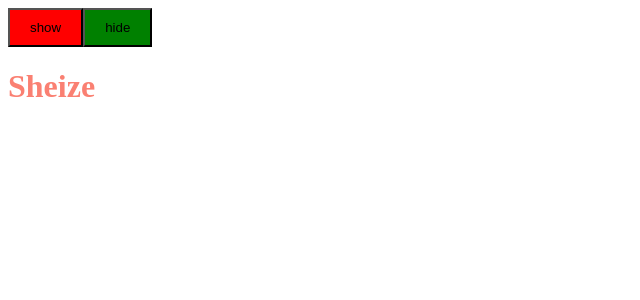
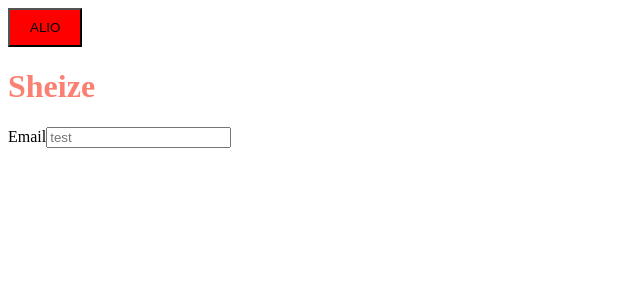
Before and after one commit to Noldor5150/front_end_season_2_vue.js, a Vue app: page / in a window 1280 px wide. Shown: the top 300 px of the page, without its empty margins (0-640 px from the left). Built offline with nearby package versions, Linux system fonts and the light colour scheme.

Commit message:
creating input component with all methods attributes

```diff
--- a/src/App.vue
+++ b/src/App.vue
@@ -1,12 +1,10 @@
 <template>
   <div class="app">
-    <BaseButton @click="handleClick">show</BaseButton>
-    <BaseButton :outlined="true" @click="handleClick">hide</BaseButton>
-    <p
-      v-if="isVisible"
-    >Lorem ipsum dolor sit amet consectetur adipisicing elit. Deleniti consectetur architecto rem quo! Distinctio, atque rerum, adipisci a error impedit cupiditate iusto dignissimos, voluptatibus amet nisi! Fuga, fugit nam. Reprehenderit.</p>
+    <BaseButton @click="handleClick">ALIO</BaseButton>
+
     <HOne v-if="!isVisible">Sheize</HOne>
     <HOne v-else :capital="true">Hilo</HOne>
+    <Input label-text="Email" type="email" placeholder="test" @input="onInput" />
   </div>
 </template>
 
@@ -15,7 +13,8 @@ export default {
   name: "App",
   components: {
     BaseButton,
-    HOne
+    HOne,
+    Input
   },
   data() {
     return { isVisible: false };
@@ -23,11 +22,15 @@ export default {
   methods: {
     handleClick(event) {
       this.isVisible = !this.isVisible;
+    },
+    onInput(event) {
+      console.log(event);
     }
   }
 };
 import BaseButton from "@/components/BaseButton";
 import HOne from "@/components/HOne";
+import Input from "@/components/Input";
 </script>
 
 
--- a/src/components/BaseButton.vue
+++ b/src/components/BaseButton.vue
@@ -1,5 +1,5 @@
 <template>
-  <button :class="['button', {'button--outlined': outlined}]" @click="handleClick">
+  <button :class="['button', {'button--outshined': outshined}]" @click="handleClick">
     <slot />
   </button>
 </template>
@@ -12,7 +12,7 @@ export default {
     }
   },
   props: {
-    outlined: {
+    outshined: {
       type: [Boolean, String],
       default: false
     }
@@ -23,8 +23,8 @@ export default {
 .button {
   padding: 10px 20px;
   background: red;
-  &--outlined {
-    background: green;
+  &--outshined {
+    background: aqua;
   }
 }
 </style>
--- a/src/components/HOne.vue
+++ b/src/components/HOne.vue
@@ -21,7 +21,7 @@ export default {
   color: salmon;
   &--capital {
     text-transform: uppercase;
-    color: red;
+    color: blueviolet;
   }
 }
 </style>
--- /dev/null
+++ b/src/components/Input.vue
@@ -0,0 +1,43 @@
+<template>
+  <div class="text-field">
+    <label v-if="labelText" class="text-field__label" :for="`text_field${_uid}`">{{labelText}}</label>
+    <input @input="handleInput" v-bind="$attrs" :id="`text_field${_uid}`" class="text-field__input" />
+    <small v-if="helperText" class="text-field__helper">{{helperText}}</small>
+  </div>
+</template>
+<script>
+export default {
+  name: "BaseTextField",
+  inheritAttrs: false,
+  data() {
+    return {
+      defaults: { type: "text" }
+    };
+  },
+  computed: {
+    attrs() {
+      const defaults = { type: "text" };
+      return { ...defaults, ...this.$attrs };
+    }
+  },
+  methods: {
+    handleInput(event) {
+      this.$emit("input", event);
+    }
+  },
+  props: {
+    labelText: {
+      type: String,
+      default: null
+    },
+    helperText: {
+      type: String,
+      default: null
+    }
+  }
+};
+</script>
+<style lang='scss'>
+.text-field {
+}
+</style>
```
